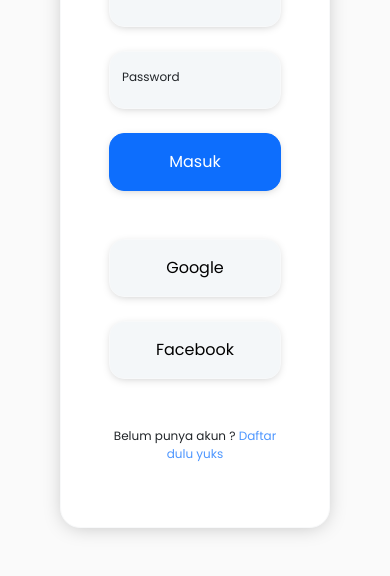
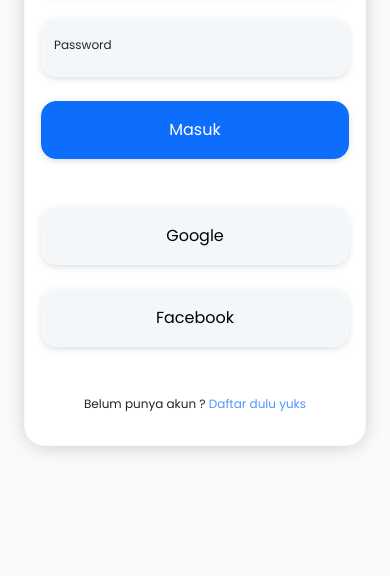
Before and after one commit to banghanzz/RentYuks, a plain HTML site: page login.html in a window 390 px wide. Shown: the part 271-847 px from the top of the page. Drawn offline with nearby package versions, Linux system fonts and the light colour scheme.

Commit message:
perbaikan

```diff
--- a/login.html
+++ b/login.html
@@ -25,7 +25,7 @@
     <section id="loginbody">
 
         <div class="container">
-            <div class="row px-5">
+            <div class="row px-lg-5">
                 <div class="col-lg-6 col-md-12 col-sm-12">
                     <div class="d-none d-sm-none d-md-none d-lg-block">
                         <h1>Mengapa RentYuks ?</h1>
@@ -74,9 +74,9 @@
                     </div>
                 </div>
 
-                <div class="col-lg-6 col-md-12 col-sm-12">
+                <div class="col-lg-6 col-md-12 col-sm-12 px-4">
                     <div class="card border-light">
-                        <div class="card-body px-5 py-5">
+                        <div class="card-body px-lg-5 py-lg-5 px-sm-5">
                             <h1>Masuk</h1>
                             <div class="form-floating mt-2 mb-4">
                                 <input type="email" class="form-control border-light" id="floatingInput"
```
